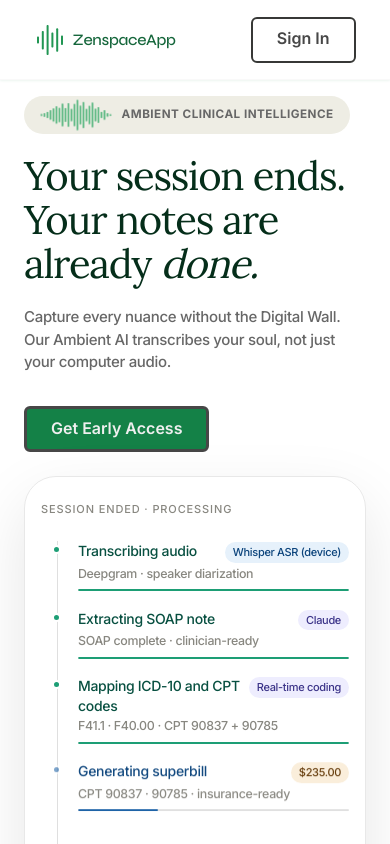
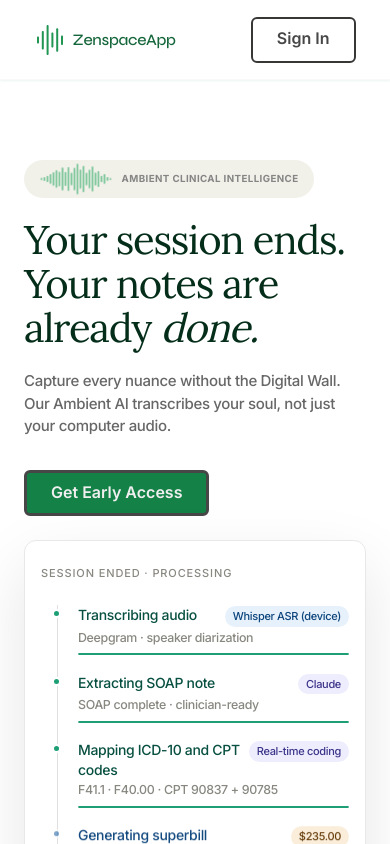
Before and after one commit to ZenSpaceApp/zenspace-website, a Next.js app: page /zennotes in a window 390 px wide. Shown: the top 844 px of the page. Built offline with nearby package versions, Linux system fonts and the light colour scheme.

Commit message:
FIxed font size on eyebrow text

```diff
--- a/app/zennotes/ZenNotes.module.scss
+++ b/app/zennotes/ZenNotes.module.scss
@@ -46,6 +46,8 @@
 
 
 .heroEyebrow {
+  font-size: 0.75rem;
+  opacity: 0.8;
   display: inline-flex;
   align-items: center;
   gap: 0.6rem;
@@ -56,11 +58,13 @@
   margin-bottom: 1.25rem;
 
   span {
-    font-size: 3vw;
     font-weight: 700;
     color: var(--color--grey2);
     letter-spacing: 0.04em;
     text-transform: uppercase;
+    @media (max-width: 540px) {
+      font-size: 2.5vw;
+    }
   }
 }
 
@@ -75,7 +79,7 @@
 
   @media (max-width: 768px) {
     grid-template-columns: 1fr;
-    padding: 6rem 1.5rem 2rem;
+    padding: 10rem 1.5rem 2rem;
   }
 }
 
@@ -170,6 +174,7 @@
 
   @media (max-width: 768px) {
     padding: 1.5rem 1rem;
+    border-radius: 12px;
   }
 }
 
```
